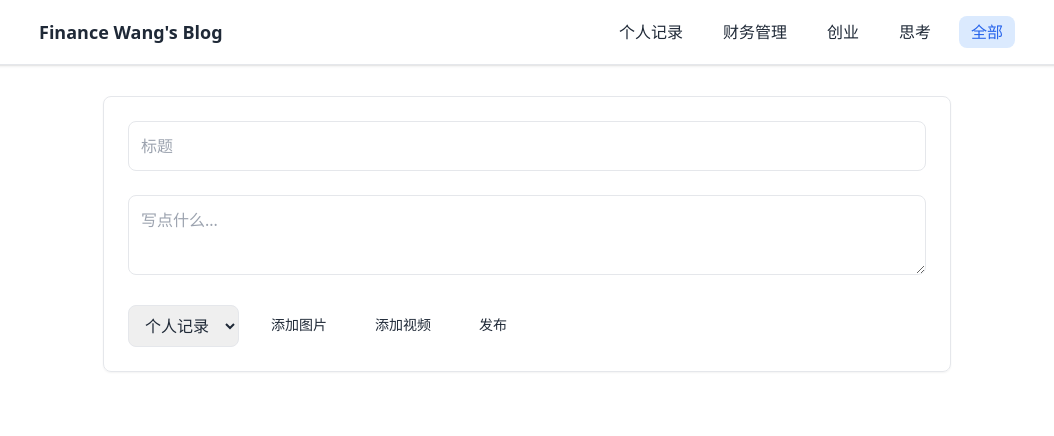
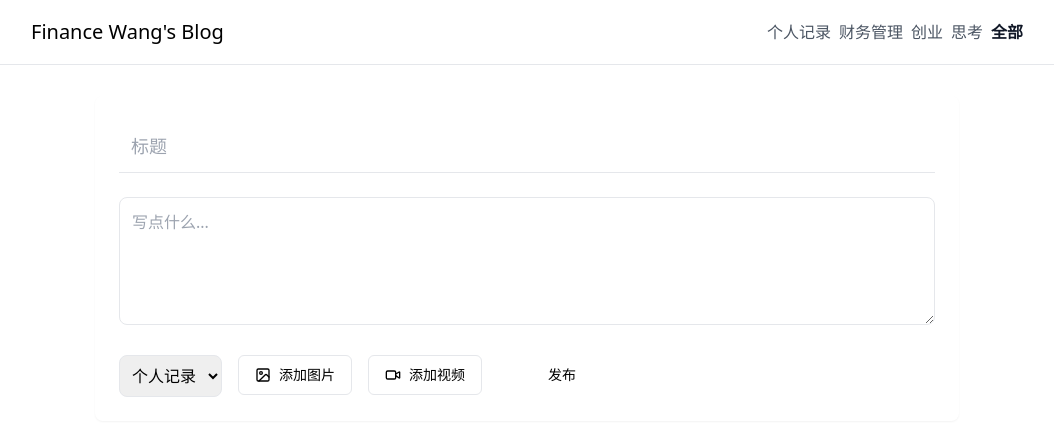
Before and after one commit to Financewang/personal-blog, a Next.js app: page / in a window 1280 px wide. Shown: the top 436 px of the page, without its empty margins (113-1167 px from the left). Built offline with nearby package versions, Linux system fonts and the light colour scheme.

Commit message:
优化导航栏和移动端适配

```diff
--- a/app/components/BlogContent.jsx
+++ b/app/components/BlogContent.jsx
@@ -35,13 +35,10 @@ export default function BlogContent() {
       formData.append('image', file);
 
       try {
-        const response = await fetch(
-          'https://api.imgbb.com/1/upload?key=8c7235625529ffdc69f7130dac3647cc',
-          {
-            method: 'POST',
-            body: formData,
-          }
-        );
+        const response = await fetch('https://api.imgbb.com/1/upload?key=8c7235625529ffdc69f7130dac3647cc', {
+          method: 'POST',
+          body: formData,
+        });
 
         const data = await response.json();
         if (data.success) {
@@ -96,18 +93,42 @@ export default function BlogContent() {
 
   const filteredEntries = activeFilter === 'all' ? entries : entries.filter((entry) => entry.category === activeFilter);
 
+  const renderVideoEmbed = (url) => {
+    if (!url) return null;
+
+    let embedUrl;
+    if (url.includes('youtube.com') || url.includes('youtu.be')) {
+      const videoId = url.split('v=')[1] || url.split('/').pop();
+      embedUrl = `https://www.youtube.com/embed/${videoId}`;
+    } else if (url.includes('bilibili.com')) {
+      const bvid = url.split('/').pop();
+      embedUrl = `https://player.bilibili.com/player.html?bvid=${bvid}`;
+    }
+
+    return embedUrl ? (
+      <iframe
+        width="100%"
+        height="400"
+        src={embedUrl}
+        frameBorder="0"
+        allow="accelerometer; autoplay; clipboard-write; encrypted-media; gyroscope; picture-in-picture"
+        allowFullScreen
+      />
+    ) : null;
+  };
+
   return (
-    <div className="min-h-screen bg-white text-gray-800">
-      <nav className="border-b fixed w-full bg-white z-50 shadow">
-        <div className="max-w-5xl mx-auto px-4 sm:px-6 h-16 flex items-center justify-between">
-          <h1 className="text-lg font-semibold">Finance Wang's Blog</h1>
-          <div className="flex items-center space-x-4 overflow-auto">
+    <div className="min-h-screen bg-white">
+      <nav className="border-b fixed w-full bg-white z-50">
+        <div className="max-w-5xl mx-auto px-4 h-16 flex items-center justify-between flex-wrap">
+          <h1 className="text-lg sm:text-xl font-medium whitespace-nowrap mb-2 sm:mb-0">Finance Wang's Blog</h1>
+          <div className="flex flex-wrap gap-2">
             {categories.map((category) => (
               <button
                 key={category.id}
                 onClick={() => setActiveFilter(category.id)}
-                className={`text-sm sm:text-base px-3 py-1 rounded-lg ${
-                  activeFilter === category.id ? 'bg-blue-100 text-blue-600' : 'hover:bg-gray-100'
+                className={`text-sm sm:text-base text-gray-600 hover:text-gray-900 transition-colors ${
+                  activeFilter === category.id ? 'text-gray-900 font-semibold' : ''
                 }`}
               >
                 {category.name}
@@ -115,8 +136,8 @@ export default function BlogContent() {
             ))}
             <button
               onClick={() => setActiveFilter('all')}
-              className={`text-sm sm:text-base px-3 py-1 rounded-lg ${
-                activeFilter === 'all' ? 'bg-blue-100 text-blue-600' : 'hover:bg-gray-100'
+              className={`text-sm sm:text-base text-gray-600 hover:text-gray-900 transition-colors ${
+                activeFilter === 'all' ? 'text-gray-900 font-semibold' : ''
               }`}
             >
               全部
@@ -125,28 +146,28 @@ export default function BlogContent() {
         </div>
       </nav>
 
-      <main className="max-w-4xl mx-auto px-4 sm:px-6 py-12 pt-24">
-        <Card className="mb-12 border shadow-sm">
-          <CardContent className="p-4 sm:p-6">
-            <form onSubmit={handleSubmit} className="space-y-4 sm:space-y-6">
+      <main className="max-w-4xl mx-auto px-4 py-12 pt-24">
+        <Card className="mb-12 border-0 shadow-sm">
+          <CardContent className="p-6">
+            <form onSubmit={handleSubmit} className="space-y-6">
               <input
                 type="text"
                 value={currentEntry.title}
                 onChange={(e) => setCurrentEntry({ ...currentEntry, title: e.target.value })}
-                className="w-full px-3 py-2 sm:py-3 border rounded-lg"
+                className="w-full p-3 text-lg border-0 border-b focus:ring-0 focus:border-gray-900 transition-colors"
                 placeholder="标题"
               />
               <textarea
                 value={currentEntry.content}
                 onChange={(e) => setCurrentEntry({ ...currentEntry, content: e.target.value })}
-                className="w-full px-3 py-2 sm:py-3 border rounded-lg min-h-[80px]"
+                className="w-full p-3 min-h-32 border rounded-lg focus:ring-0 focus:border-gray-900 transition-colors"
                 placeholder="写点什么..."
               />
-              <div className="flex flex-wrap gap-2 sm:gap-4">
+              <div className="flex gap-4 flex-wrap">
                 <select
                   value={currentEntry.category}
                   onChange={(e) => setCurrentEntry({ ...currentEntry, category: e.target.value })}
-                  className="border rounded-lg px-2 py-1 sm:px-3 sm:py-2"
+                  className="border rounded-lg p-2"
                 >
                   {categories.map((category) => (
                     <option key={category.id} value={category.id}>
@@ -162,24 +183,77 @@ export default function BlogContent() {
                   multiple
                   onChange={(e) => handleImageUpload(e.target.files)}
                 />
-                <Button type="button" onClick={() => fileInputRef.current.click()}>
+                <Button type="button" variant="outline" onClick={() => fileInputRef.current.click()}>
+                  <Image size={16} className="mr-2" />
                   添加图片
                 </Button>
-                <Button type="button" onClick={handleVideoUrlAdd}>
+                <Button type="button" variant="outline" onClick={handleVideoUrlAdd}>
+                  <Video size={16} className="mr-2" />
                   添加视频
                 </Button>
-                <Button type="submit">{editIndex === -1 ? '发布' : '更新'}</Button>
+                <Button type="submit" className="w-32">
+                  {editIndex === -1 ? '发布' : '更新'}
+                </Button>
               </div>
+              {currentEntry.images.length > 0 && (
+                <div className="flex flex-wrap gap-4 mt-4">
+                  {currentEntry.images.map((url, index) => (
+                    <img key={index} src={url} alt={`预览图 ${index + 1}`} className="w-24 h-24 object-cover rounded" />
+                  ))}
+                </div>
+              )}
+              {currentEntry.videoUrl && renderVideoEmbed(currentEntry.videoUrl)}
             </form>
           </CardContent>
         </Card>
 
-        <div className="space-y-4">
-          {filteredEntries.map((entry) => (
-            <article key={entry.id} className="p-4 border rounded-lg">
-              <h2 className="text-lg font-bold">{entry.title}</h2>
-              <p className="text-gray-600 text-sm mb-2">{entry.date}</p>
-              <p>{entry.content}</p>
+        <div className="space-y-8">
+          {filteredEntries.map((entry, index) => (
+            <article key={entry.id} className="p-6 bg-white rounded-lg border border-gray-100">
+              <header className="flex justify-between items-start mb-4">
+                <div>
+                  <h2 className="text-xl font-medium mb-2">{entry.title}</h2>
+                  <div className="flex items-center gap-4 text-sm text-gray-500">
+                    <span className="flex items-center gap-1">
+                      <Calendar size={14} />
+                      {entry.date}
+                    </span>
+                    <span className="px-2 py-1 bg-gray-50 rounded">{categories.find((c) => c.id === entry.category)?.name}</span>
+                  </div>
+                </div>
+                <div className="flex gap-2">
+                  <Button
+                    variant="ghost"
+                    size="sm"
+                    onClick={() => {
+                      setCurrentEntry({ ...entries[index] });
+                      setEditIndex(index);
+                    }}
+                  >
+                    <Edit size={14} />
+                  </Button>
+                  <Button
+                    variant="ghost"
+                    size="sm"
+                    onClick={() => {
+                      const updatedEntries = entries.filter((_, i) => i !== index);
+                      setEntries(updatedEntries);
+                    }}
+                    className="text-red-500 hover:text-red-600"
+                  >
+                    <Trash2 size={14} />
+                  </Button>
+                </div>
+              </header>
+              <p className="text-gray-700 leading-relaxed whitespace-pre-wrap">{entry.content}</p>
+              {entry.images?.length > 0 && (
+                <div className="flex flex-wrap gap-4 mt-4">
+                  {entry.images.map((url, idx) => (
+                    <img key={idx} src={url} alt={`图片 ${idx + 1}`} className="max-w-full h-auto rounded" />
+                  ))}
+                </div>
+              )}
+              {entry.videoUrl && renderVideoEmbed(entry.videoUrl)}
             </article>
           ))}
         </div>
```
